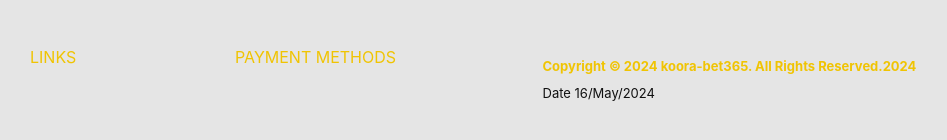
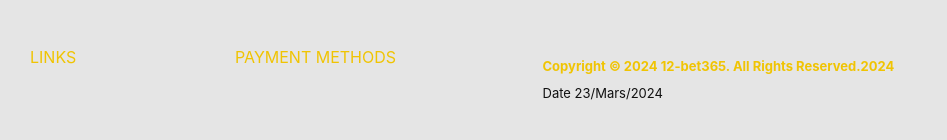
Before and after one commit to kikoabdelhedi/12bet, a React (Create React App) app: page / in a window 1280 px wide. Shown: the part 2282-2422 px from the top of the page, without its empty margins (0-947 px from the left). Built offline with nearby package versions, Linux system fonts and the light colour scheme; no server answers.

Commit message:
Update Footer.jsx

```diff
--- a/src/components/Footer.jsx
+++ b/src/components/Footer.jsx
@@ -19,10 +19,10 @@ function Footer() {
               </div>
               <div className="col-12 col-lg-4 flex-unordered footer-copyright">
                 <div className="footer-copyright-top">
-                  <b>Copyright © 2024 koora-bet365. All Rights Reserved.2024</b>
+                  <b>Copyright © 2024 12-bet365. All Rights Reserved.2024</b>
                 </div>
                 <p>
-                  Date 16/May/2024
+                  Date 23/Mars/2024
                   <br />
                   <br />
                 </p>
```
